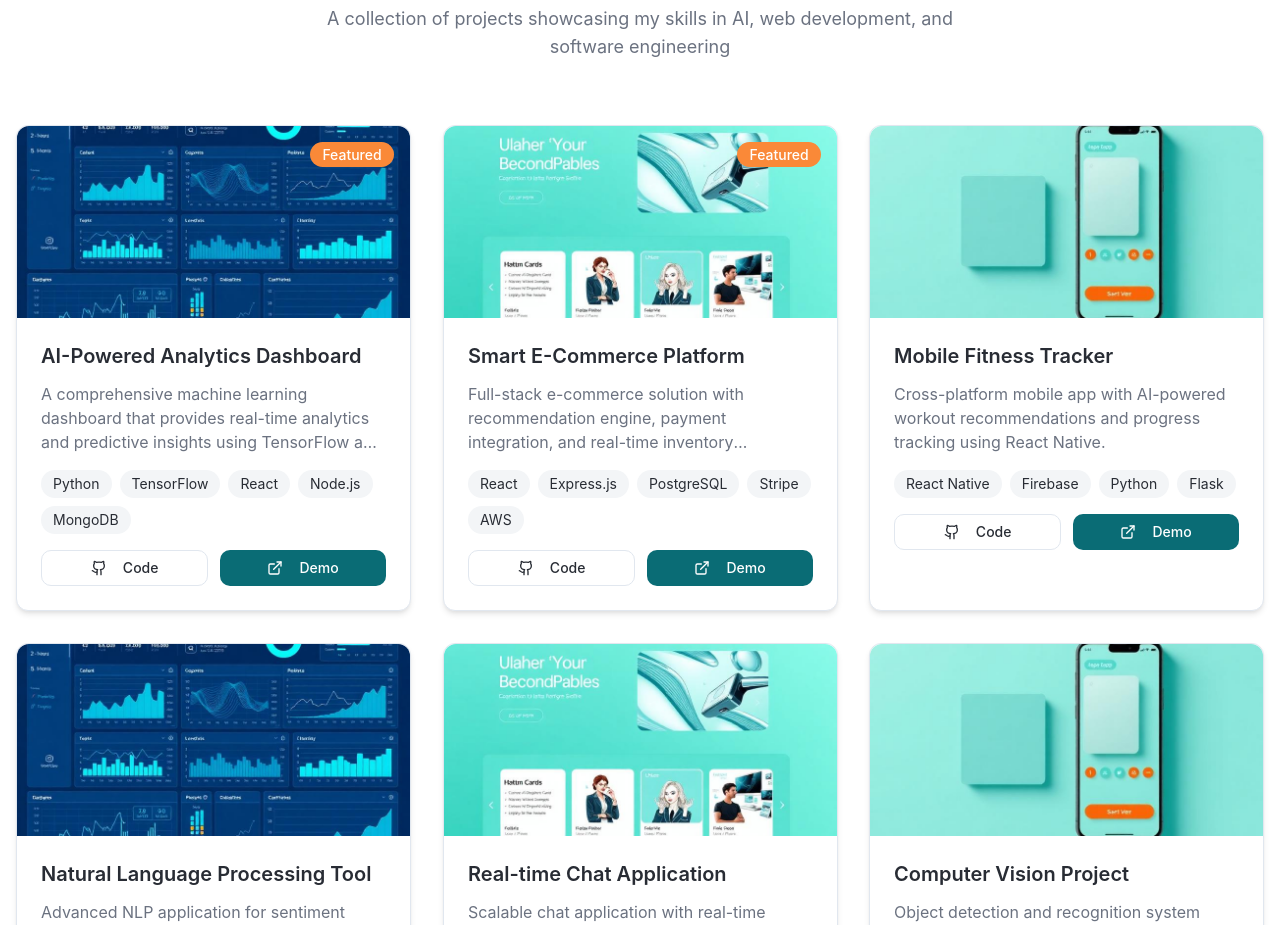
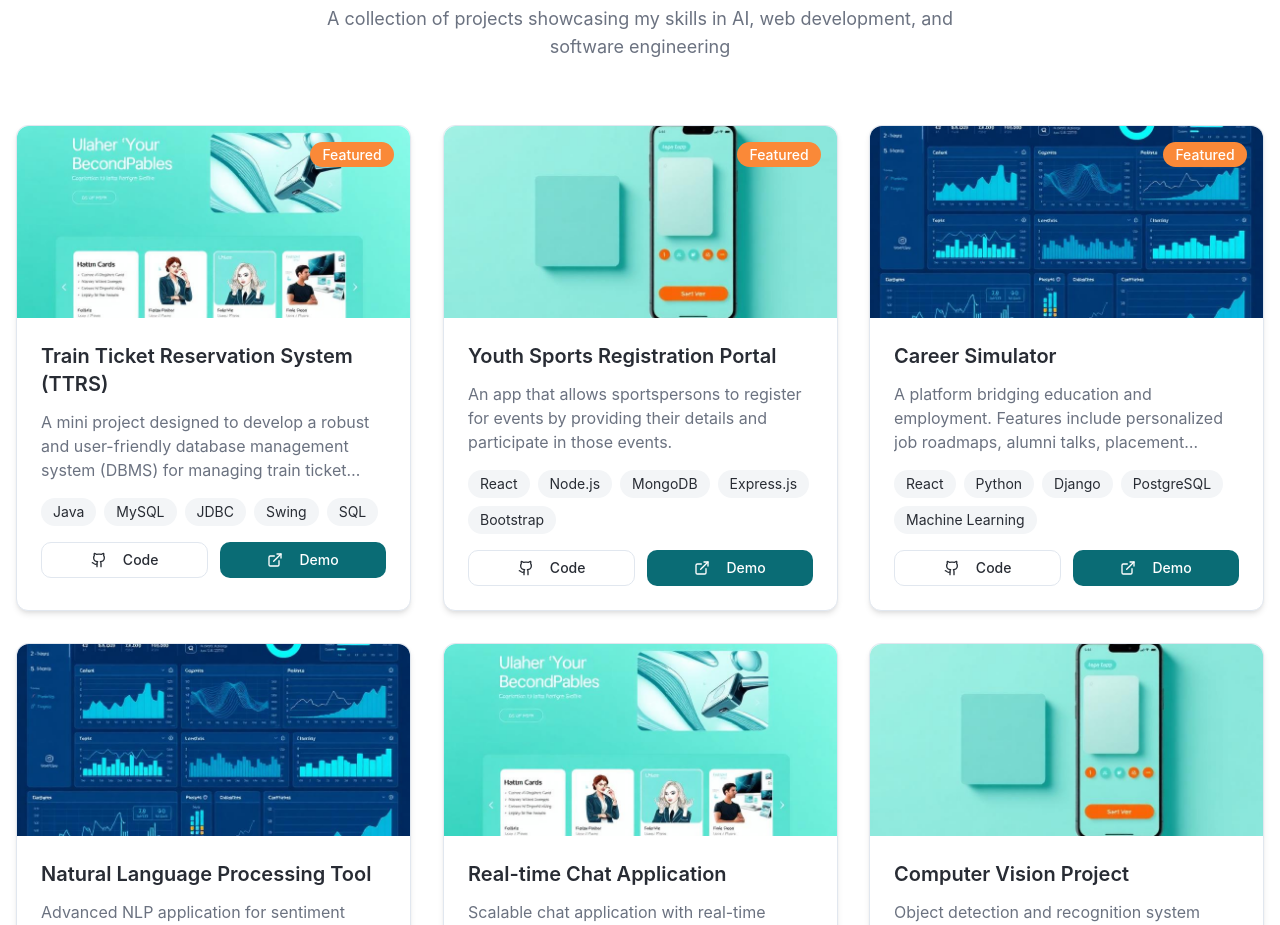
Before and after one commit to srinu-00000/srini-ai-folio, a React (Vite) app: page / in a window 1280 px wide. Shown: the part 2920-3845 px from the top of the page. Built offline with nearby package versions, Linux system fonts and the light colour scheme.

Commit message:
Add new projects
Add Train Ticket Reservation System, Youth Sports Registration Portal, and Career Simulator to the projects section.

```diff
--- a/src/components/ProjectsSection.tsx
+++ b/src/components/ProjectsSection.tsx
@@ -7,31 +7,31 @@ import projectMobile from '@/assets/project-mobile.jpg';
 const ProjectsSection = () => {
   const projects = [
     {
-      title: 'AI-Powered Analytics Dashboard',
-      description: 'A comprehensive machine learning dashboard that provides real-time analytics and predictive insights using TensorFlow and React.',
-      image: projectAI,
-      technologies: ['Python', 'TensorFlow', 'React', 'Node.js', 'MongoDB'],
+      title: 'Train Ticket Reservation System (TTRS)',
+      description: 'A mini project designed to develop a robust and user-friendly database management system (DBMS) for managing train ticket reservations.',
+      image: projectWeb,
+      technologies: ['Java', 'MySQL', 'JDBC', 'Swing', 'SQL'],
       github: '#',
       demo: '#',
       featured: true
     },
     {
-      title: 'Smart E-Commerce Platform',
-      description: 'Full-stack e-commerce solution with recommendation engine, payment integration, and real-time inventory management.',
-      image: projectWeb,
-      technologies: ['React', 'Express.js', 'PostgreSQL', 'Stripe', 'AWS'],
+      title: 'Youth Sports Registration Portal',
+      description: 'An app that allows sportspersons to register for events by providing their details and participate in those events.',
+      image: projectMobile,
+      technologies: ['React', 'Node.js', 'MongoDB', 'Express.js', 'Bootstrap'],
       github: '#',
       demo: '#',
       featured: true
     },
     {
-      title: 'Mobile Fitness Tracker',
-      description: 'Cross-platform mobile app with AI-powered workout recommendations and progress tracking using React Native.',
-      image: projectMobile,
-      technologies: ['React Native', 'Firebase', 'Python', 'Flask'],
+      title: 'Career Simulator',
+      description: 'A platform bridging education and employment. Features include personalized job roadmaps, alumni talks, placement insights, and mentorship to help students secure top job opportunities.',
+      image: projectAI,
+      technologies: ['React', 'Python', 'Django', 'PostgreSQL', 'Machine Learning'],
       github: '#',
       demo: '#',
-      featured: false
+      featured: true
     },
     {
       title: 'Natural Language Processing Tool',
```
